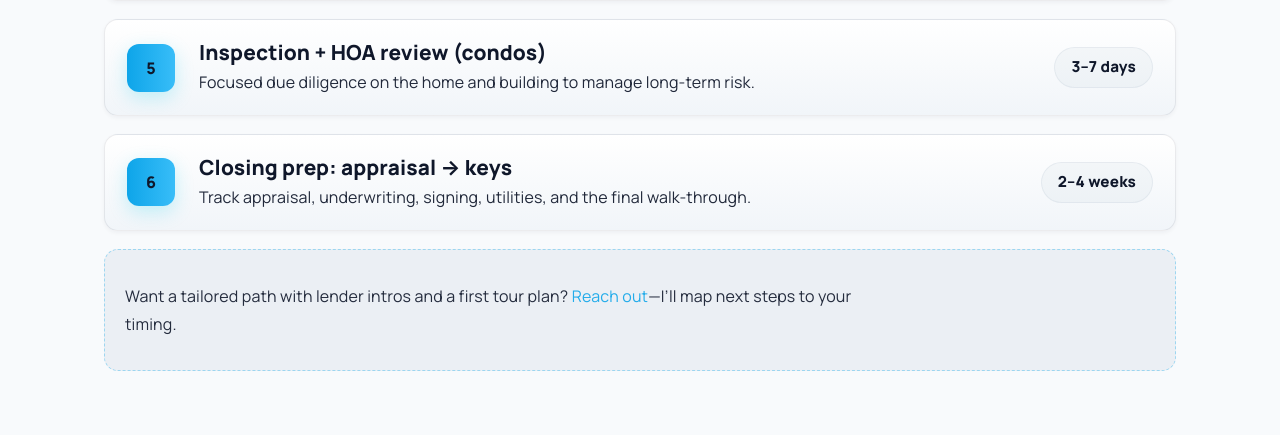
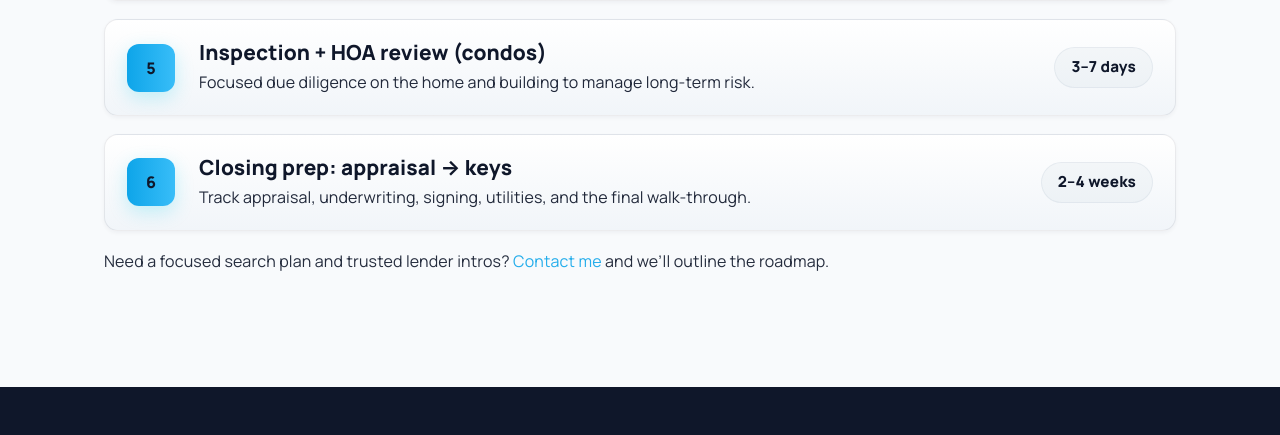
Before and after one commit to zorkeeler/zorkeelerwebsite, a website: page buy/index.html in a window 1280 px wide. Shown: the part 1029-1464 px from the top of the page. Drawn offline with Linux system fonts and the light colour scheme.

Commit message:
Update site

```diff
--- a/buy/index.html
+++ b/buy/index.html
@@ -175,9 +175,7 @@
       </details>
     </div>
 
-    <div class="steps-cta">
-      <p class="lead buy-sell-lead">Want a tailored path with lender intros and a first tour plan? <a href="/about/#contact">Reach out</a>—I’ll map next steps to your timing.</p>
-    </div>
+    <p class="lead buy-sell-lead">Need a focused search plan and trusted lender intros? <a href="/about/#contact">Contact me</a> and we’ll outline the roadmap.</p>
   </div>
 
   <!-- SEO: HowTo + FAQ -->
```
Also changed, not shown: sell/index.html (+1 -1 lines), 1 other file.
